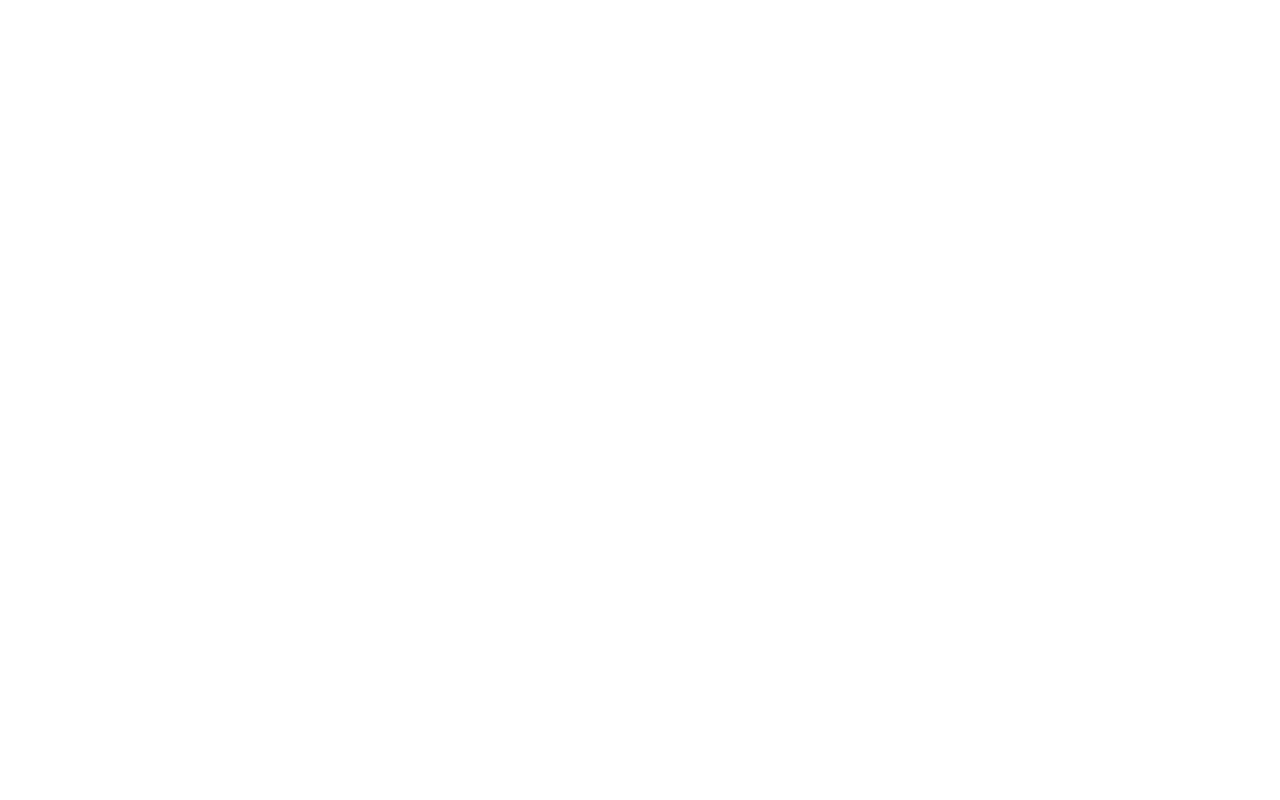
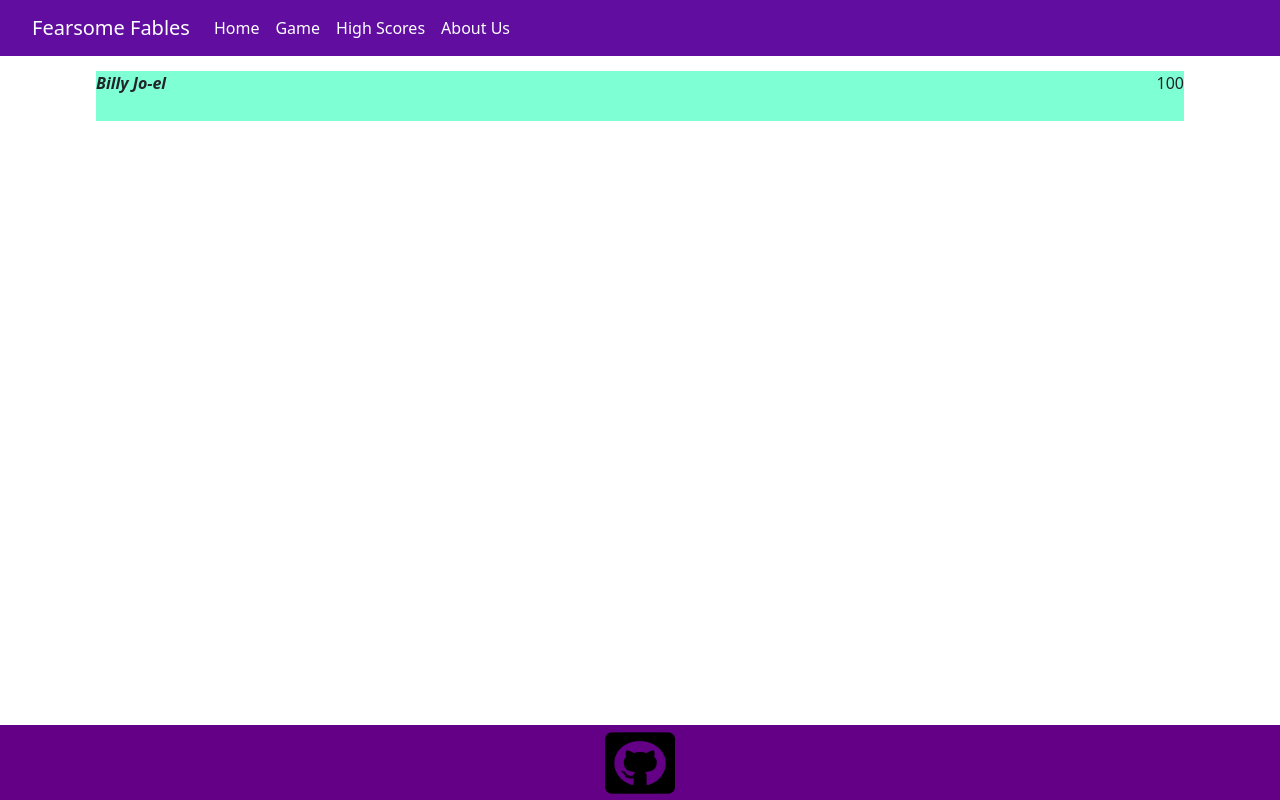
Before and after one commit to Arahndir27/Fearsome-Fables, a plain HTML site: page pages/high-scores.html in a window 1280 px wide. Drawn offline with nearby package versions, Linux system fonts and the light colour scheme.

Commit message:
Add footer

```diff
--- a/css/styles.css
+++ b/css/styles.css
@@ -2,14 +2,15 @@ body {
     margin: 0;
     padding: 0;
     box-sizing: border-box;
+    height: 100%;
 }
 
 .bg-dark {
-    background-color: #C397E4!important;
+    background-color: #600da0 !important;
 }
 
 .navbar-dark .navbar-nav .nav-link:focus, .navbar-dark .navbar-nav .nav-link:hover {
-    color: #333;
+    color: rgb(179, 65, 255);
 }
 
 .navbar-dark .navbar-nav .nav-link {
@@ -28,3 +29,47 @@ body {
     width: 100%;
     display: block;
 }
+
+.scoreboard {
+    display: flex;
+    justify-content: center;
+    align-items: center;
+
+}
+
+.banner {
+    height: 50px;
+    width: 85%;
+    margin-left: auto;
+    margin-right: auto;
+    margin-top: 15px;
+    margin-bottom: 15px;
+    display: flex;
+    justify-content: space-between;
+    background-color: aquamarine;
+}
+
+.name {
+    font-weight: bold;
+    font-style: italic;
+}
+
+.footer {
+    background-color: rgb(99, 0, 133);
+    width: 100%;
+    height: 75px;
+    display: flex;
+    justify-content: center;
+    align-items: center;
+    position: absolute;
+    bottom: 0 !important;
+}
+
+.page-container {
+    position: relative;
+    min-height: 100vh;
+}
+
+.content-wrapper {
+    padding-bottom: 75px;
+}
--- a/index.html
+++ b/index.html
@@ -1,19 +1,27 @@
 <!DOCTYPE html>
 <html lang='en'>
+
 <head>
-    <meta charset='UTF-8'/>
-    <meta name='viewport'
-      content='width=device-width, initial-scale=1.0, maximum-scale=1.0' />
+  <meta charset='UTF-8' />
+  <meta name='viewport' content='width=device-width, initial-scale=1.0, maximum-scale=1.0' />
   <title>Fearsome Fables</title>
-    <link href="https://cdn.jsdelivr.net/npm/bootstrap@5.0.0-beta1/dist/css/bootstrap.min.css" rel="stylesheet" integrity="sha384-giJF6kkoqNQ00vy+HMDP7azOuL0xtbfIcaT9wjKHr8RbDVddVHyTfAAsrekwKmP1" crossorigin="anonymous">
-    <link rel='stylesheet' href='/css/styles.css'/>
+  <link href="https://cdn.jsdelivr.net/npm/bootstrap@5.0.0-beta1/dist/css/bootstrap.min.css" rel="stylesheet"
+    integrity="sha384-giJF6kkoqNQ00vy+HMDP7azOuL0xtbfIcaT9wjKHr8RbDVddVHyTfAAsrekwKmP1" crossorigin="anonymous">
+  <link rel='stylesheet' href='/css/styles.css' />
 </head>
+
 <body>
+  <div class="page-container">
+
+    <div class="content-wrapper">
+
       <header class="header">
         <nav class="navbar navbar-expand-lg navbar-dark bg-dark">
           <div class="container-fluid">
             <a class="navbar-brand" href="#">Fearsome Fables</a>
-              <button class="navbar-toggler" type="button" data-bs-toggle="collapse" data-bs-target="#navbarSupportedContent" aria-controls="navbarSupportedContent" aria-expanded="false" aria-label="Toggle navigation">
+            <button class="navbar-toggler" type="button" data-bs-toggle="collapse"
+              data-bs-target="#navbarSupportedContent" aria-controls="navbarSupportedContent" aria-expanded="false"
+              aria-label="Toggle navigation">
               <span class="navbar-toggler-icon"></span>
             </button>
             <div class="collapse navbar-collapse" id="navbarSupportedContent">
@@ -37,17 +45,31 @@
 
       <div class="main-page">
         <div class="main-page-item">
-            <img src="/images/purpleGameBG.jpg"/>
+          <img src="/images/purpleGameBG.jpg" />
         </div>
         <div class="main-page-item">
-            <img src="/images/trophies.jpg"/>
+          <img src="/images/trophies.jpg" />
         </div>
         <div class="main-page-item">
-            <img src="/images/aboutUs.jpg"/>
+          <img src="/images/aboutUs.jpg" />
         </div>
       </div>
 
+    </div>
 
-    <script src="https://cdn.jsdelivr.net/npm/bootstrap@5.0.0-beta1/dist/js/bootstrap.bundle.min.js" integrity="sha384-ygbV9kiqUc6oa4msXn9868pTtWMgiQaeYH7/t7LECLbyPA2x65Kgf80OJFdroafW" crossorigin="anonymous"></script>
+    <div class="footer">
+      <div class="footerItem">
+        <a href="https://github.com/Arahndir27/Fearsome-Fables.git">
+          <img alt="Github logo" src="/images/github.png" width="70" height="75">
+        </a>
+      </div>
+    </div>
+
+  </div>
+
+  <script src="https://cdn.jsdelivr.net/npm/bootstrap@5.0.0-beta1/dist/js/bootstrap.bundle.min.js"
+    integrity="sha384-ygbV9kiqUc6oa4msXn9868pTtWMgiQaeYH7/t7LECLbyPA2x65Kgf80OJFdroafW" crossorigin="anonymous">
+    </script>
 </body>
+
 </html>
--- a/pages/high-scores.html
+++ b/pages/high-scores.html
@@ -0,0 +1,67 @@
+<!DOCTYPE html>
+<html lang='en'>
+
+<head>
+    <meta charset='UTF-8' />
+    <meta name='viewport' content='width=device-width, initial-scale=1.0, maximum-scale=1.0' />
+    <title>High Scores</title>
+    <link href="https://cdn.jsdelivr.net/npm/bootstrap@5.0.0-beta1/dist/css/bootstrap.min.css" rel="stylesheet"
+        integrity="sha384-giJF6kkoqNQ00vy+HMDP7azOuL0xtbfIcaT9wjKHr8RbDVddVHyTfAAsrekwKmP1" crossorigin="anonymous">
+    <link rel='stylesheet' href='/css/styles.css' />
+</head>
+
+<body>
+    <div class="page-container">
+
+        <div class="content-wrapper">
+            <header class="header">
+                <nav class="navbar navbar-expand-lg navbar-dark bg-dark">
+                    <div class="container-fluid">
+                        <a class="navbar-brand" href="#">Fearsome Fables</a>
+                        <button class="navbar-toggler" type="button" data-bs-toggle="collapse"
+                            data-bs-target="#navbarSupportedContent" aria-controls="navbarSupportedContent"
+                            aria-expanded="false" aria-label="Toggle navigation">
+                            <span class="navbar-toggler-icon"></span>
+                        </button>
+                        <div class="collapse navbar-collapse" id="navbarSupportedContent">
+                            <ul class="navbar-nav me-auto mb-2 mb-lg-0">
+                                <li class="nav-item">
+                                    <a class="nav-link active" aria-current="page" href="/index.html">Home</a>
+                                </li>
+                                <li class="nav-item">
+                                    <a class="nav-link" href="/pages/game.html">Game</a>
+                                </li>
+                                <li class="nav-item">
+                                    <a class="nav-link" href="/pages/high-scores.html">High Scores</a>
+                                </li>
+                                <li class="nav-item">
+                                    <a class="nav-link" href="/pages/about.html">About Us</a>
+                                </li>
+                        </div>
+                    </div>
+                </nav>
+            </header>
+
+            <div class="scoreboard">
+                <div class="banner">
+                    <div class="name">Billy Jo-el</div>
+                    <div class="score">100</div>
+                </div>
+            </div>
+        </div>
+
+        <div class="footer">
+            <div class="footerItem">
+                <a href="https://github.com/BYUCS260/lab-1-photography-website-Arahndir27.git">
+                    <img alt="Github logo" src="/images/github.png" width="70" height="70">
+                </a>
+            </div>
+        </div>
+    </div>
+
+    <script src="https://cdn.jsdelivr.net/npm/bootstrap@5.0.0-beta1/dist/js/bootstrap.bundle.min.js"
+        integrity="sha384-ygbV9kiqUc6oa4msXn9868pTtWMgiQaeYH7/t7LECLbyPA2x65Kgf80OJFdroafW" crossorigin="anonymous">
+        </script>
+</body>
+
+</html>
```
Also changed, not shown: pages/about.html (+61 -0 lines), pages/game.html (+62 -0 lines), images/github.png (added). Lines whose indentation alone changed are shown as unchanged.
